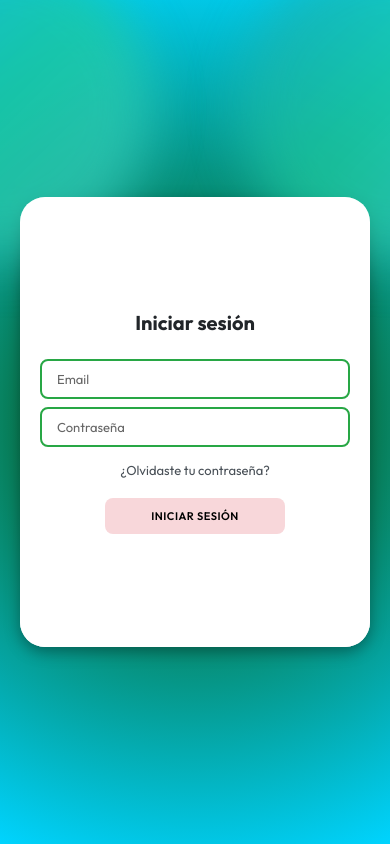
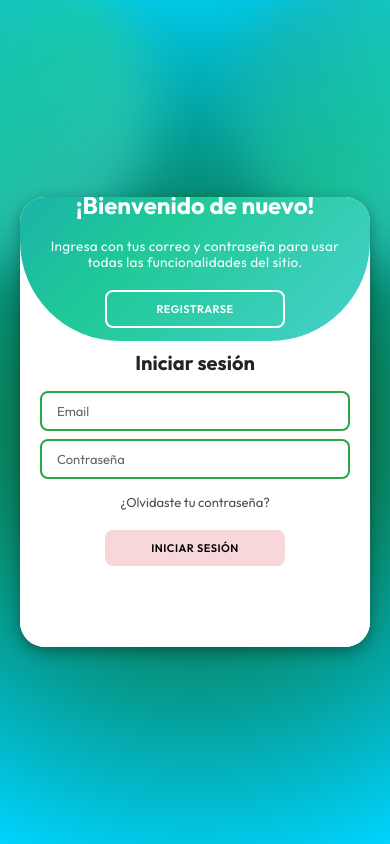
Before and after one commit to AlanAguil/product-web-app, a React (Vite) app: page /login in a window 390 px wide. Built offline with nearby package versions, Linux system fonts and the light colour scheme; no server answers.

Commit message:
fix: fiix responsive web

```diff
--- a/src/styles/common/login.form.css
+++ b/src/styles/common/login.form.css
@@ -85,28 +85,64 @@
         width: 100%;
     }
 
+    .form-container {
+        top: 25%; /* Start higher to ensure coverage by overlay */
+        height: 75%; /* Fill rest */
+        padding-top: 40px; /* Push content down so it starts after the curve */
+        z-index: 1; /* Below toggle-container (1000) */
+    }
+
+    /* Fix z-indexes for mobile */
+    .sign-in {
+        z-index: 2;
+    }
+
+    .sign-up {
+        z-index: 2;
+    }
+
     .auth-container.active .sign-in {
-        transform: translateX(0);
+        transform: translateY(0);
         opacity: 0;
+        z-index: 1;
+        visibility: hidden; /* Hide completely */
+        transition-delay: 0s;
     }
 
     .auth-container.active .sign-up {
-        transform: translateX(0);
+        transform: translateY(0);
         opacity: 1;
+        z-index: 5;
+        visibility: visible;
+        animation: none;
+    }
+
+    .sign-in {
+        transform: translateY(0);
+        visibility: visible;
+        transition: opacity 0.6s ease-in-out, visibility 0.6s;
+    }
+
+    .sign-up {
+        transform: translateY(0);
+        visibility: hidden;
+        transition: opacity 0.6s ease-in-out, visibility 0.6s;
     }
 
     .form-container form {
-        padding: 15px 25px;
+        padding: 0 25px 20px; /* Reduced vertical padding + bottom space */
+        justify-content: flex-start; /* Align to top to avoid centering if content is long */
     }
 
     .form-container form h1 {
         font-size: 1.5rem;
+        margin-bottom: 0.5rem;
     }
 }
 
 @media (max-width: 480px) {
     .form-container form {
-        padding: 15px 20px;
+        padding: 0 20px;
     }
 
     .form-container form h1 {
--- a/src/styles/layout/layout.css
+++ b/src/styles/layout/layout.css
@@ -13,6 +13,7 @@
     margin: 20px;
     box-sizing: border-box;
     transition: background-color 0.3s ease;
+    z-index: 10;
 }
 
 /* Estilos para párrafos dentro del contenedor */
--- a/src/styles/layout/overlay.panel.css
+++ b/src/styles/layout/overlay.panel.css
@@ -99,10 +99,63 @@
 
 @media (max-width: 768px) {
     .toggle-container {
-        display: none;
+        display: block;
+        width: 100%;
+        height: 32%; /* Increased slightly */
+        top: 0;
+        left: 0;
+        border-radius: 0 0 100px 100px; /* More curved border */
+        transform: none;
+    }
+
+    .auth-container.active .toggle-container {
+        transform: none;
+        border-radius: 0 0 100px 100px;
+    }
+
+    .toggle {
+        width: 100%;
+        height: 200%;
+        left: 0;
+        top: -100%;
+        transform: translateY(0);
+        background: var(--gradient-toggle);
+    }
+
+    .auth-container.active .toggle {
+        transform: translateY(50%);
+    }
+
+    .toggle-panel {
+        width: 100%;
+        height: 50%;
+        padding: 0 20px 20px 20px; /* Added bottom padding */
+        top: auto;
+        transform: none !important;
+        justify-content: center; /* Ensure centered content */
+    }
+
+    .toggle-left {
+        top: 0;
+    }
+
+    .toggle-right {
+        bottom: 0;
+        right: 0;
     }
 
     .toggle-panel h1 {
         font-size: 1.5rem;
+        margin-bottom: 0.5rem;
+    }
+
+    .toggle-panel p {
+        font-size: 0.85rem;
+        margin: 10px 0;
+        line-height: 1.2;
+    }
+
+    .auth-container.active .toggle-left, .auth-container.active .toggle-right {
+        transform: none !important;
     }
 }
--- a/src/styles/pages/login.css
+++ b/src/styles/pages/login.css
@@ -20,13 +20,6 @@
     min-height: 100vh;
     padding: 20px;
     overflow-x: hidden;
-    overflow-y: auto;
+    overflow: hidden;
     box-sizing: border-box;
 }
-
-/* Ajustes para zoom alto (140%+) */
-@media (min-resolution: 140dpi) {
-    body {
-        padding: 10px;
-    }
-}
```
